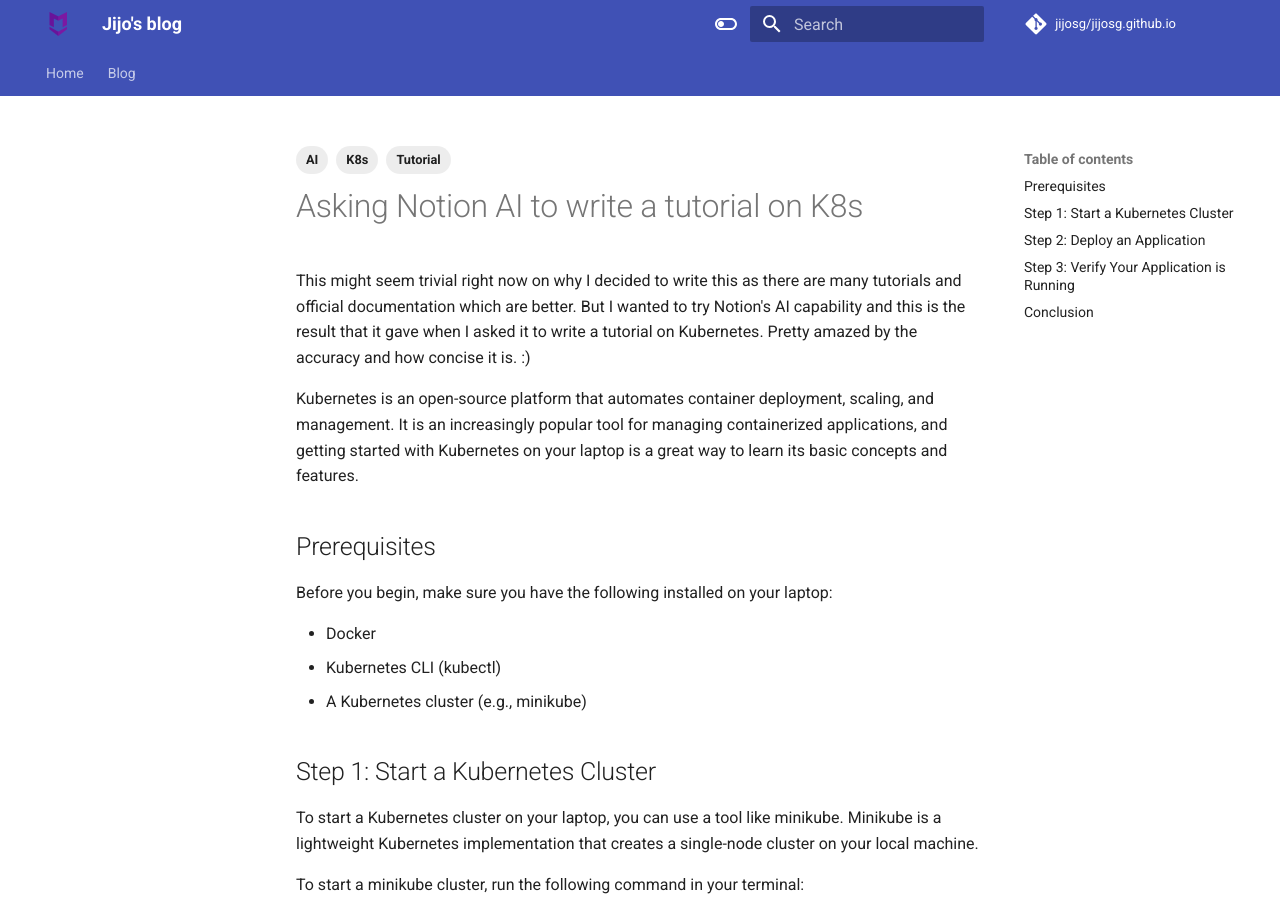
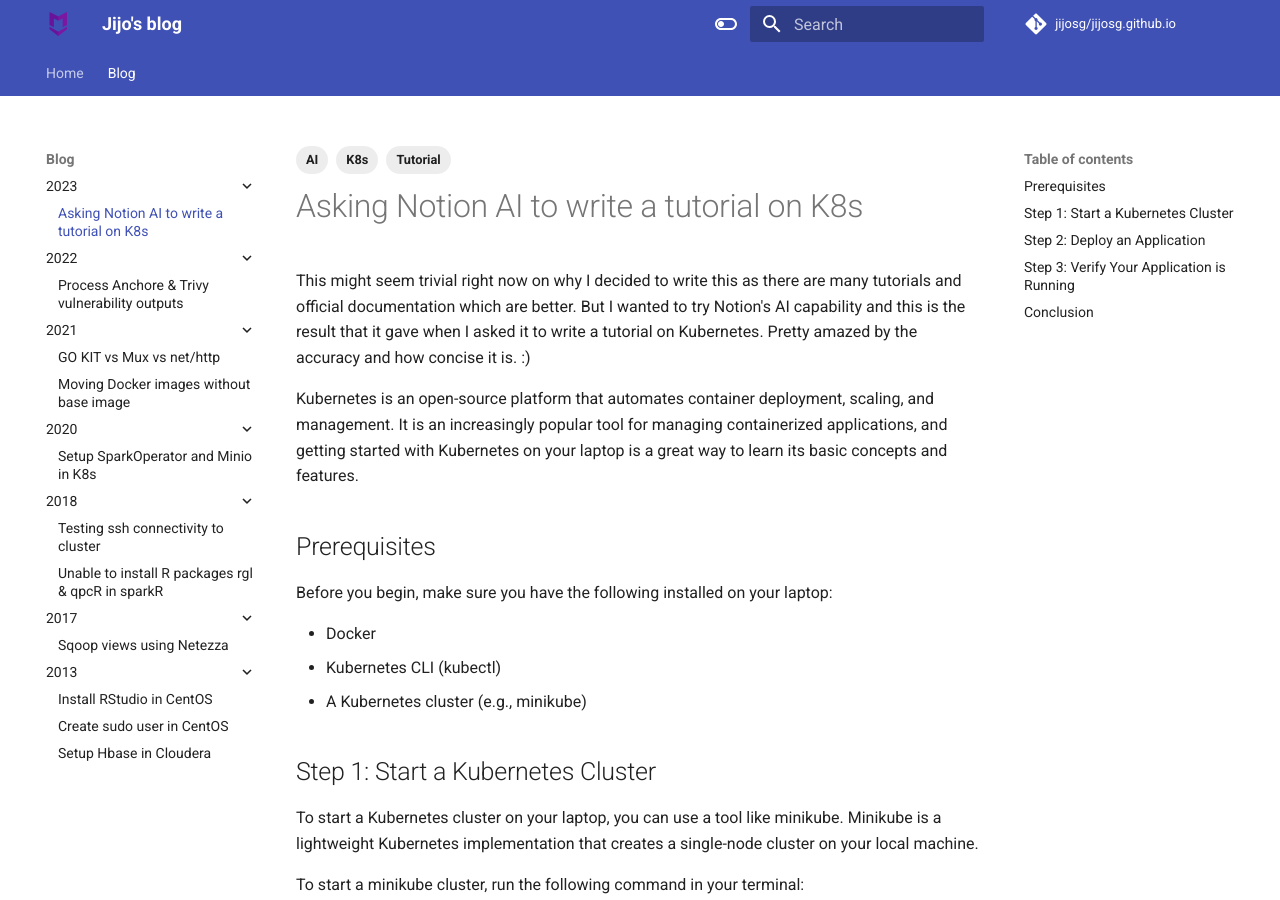
Before and after one commit to jijosg/jijosg.github.io, an MkDocs documentation site: the page built from docs/blog/2023/08/16.md, in a window 1280 px wide and 900 px high. Built offline with MkDocs 1.6.1 and Material for MkDocs 9.7.7, drawn with Linux system fonts in a browser that asks for light colours; comment, search, counter and statistics services are not loaded.

Commit message:
Update mkdocs.yml

```diff
--- a/mkdocs.yml
+++ b/mkdocs.yml
@@ -67,6 +67,8 @@
 nav:
   - Home: index.md
   - Blog:
+    - 2023:
+      - Asking Notion AI to write a tutorial on K8s: blog/2023/08/16.md
     - 2022:
       - Process Anchore & Trivy vulnerability outputs: blog/2022/02/03.md
     - 2021:
```
